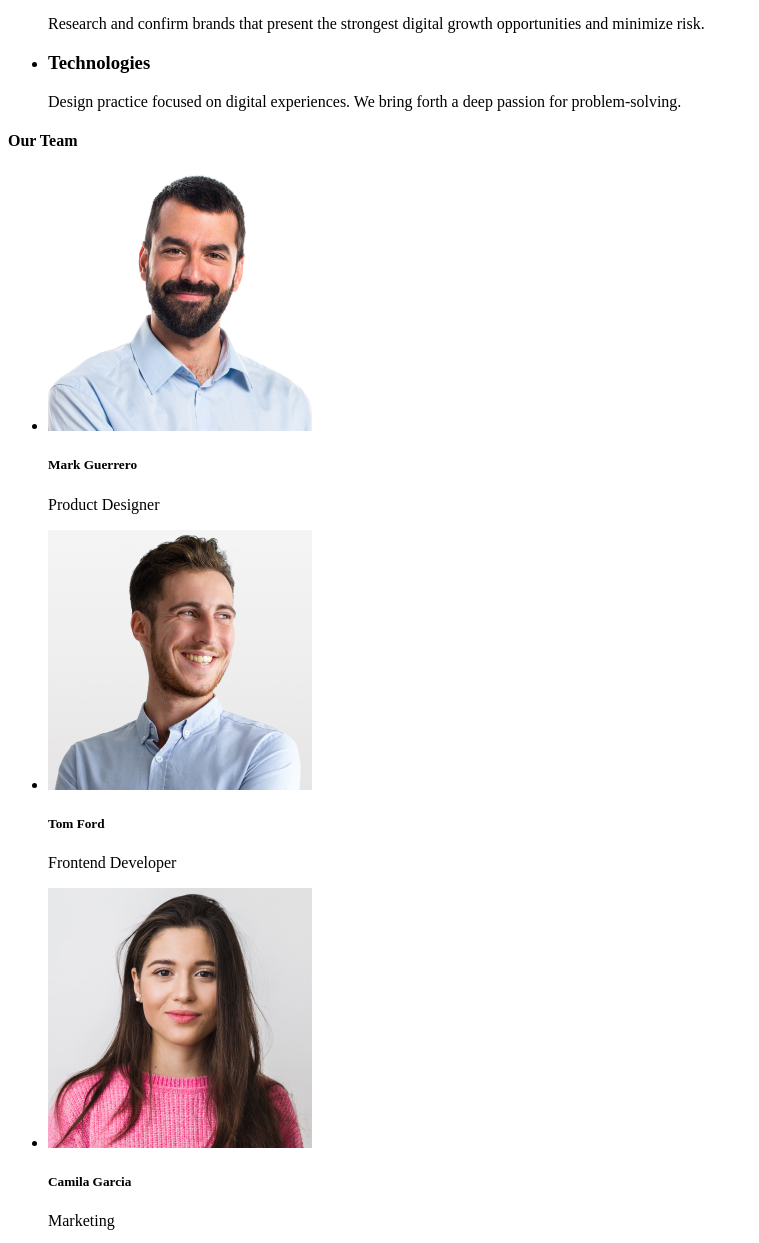
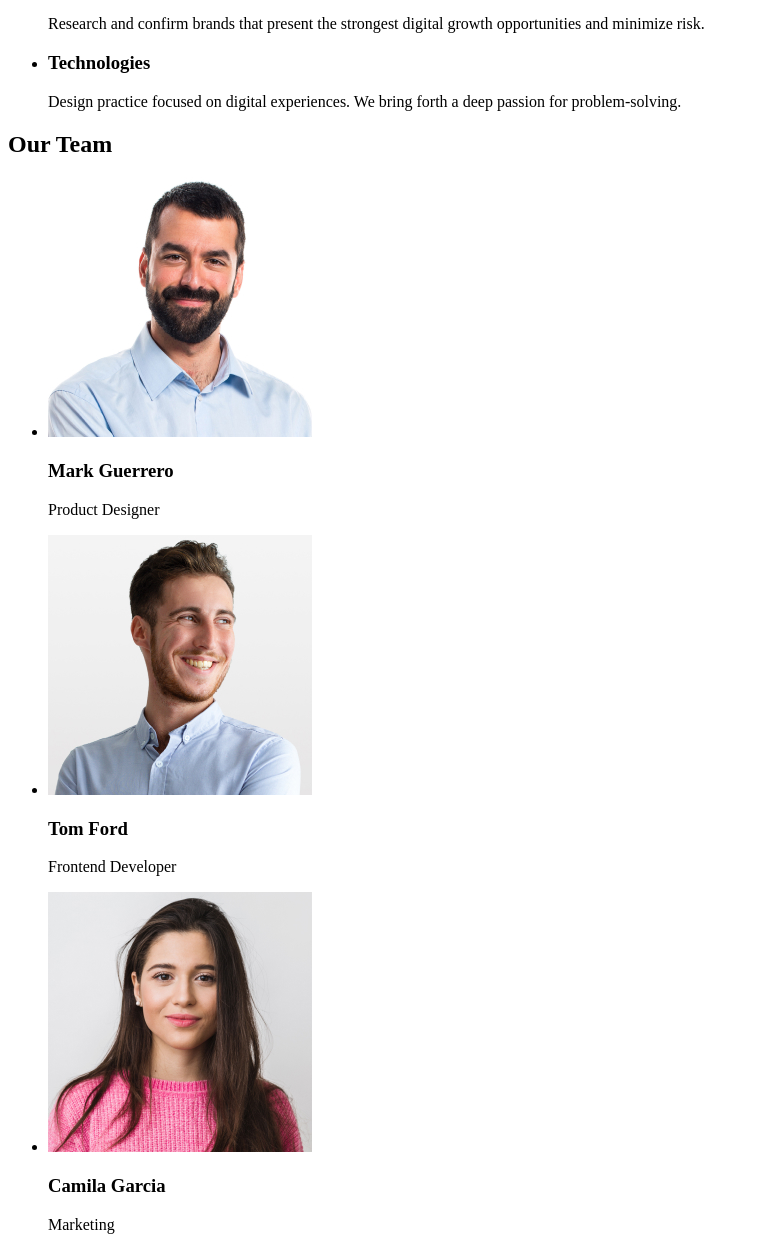
Before and after one commit to IgorRed23/goit-markup-hw-01, a plain HTML site: page index.html in a window 1280 px wide. Shown: the part 483-1726 px from the top of the page, without its empty margins (0-759 px from the left). Drawn offline with Linux system fonts and the light colour scheme.

Commit message:
Igor-Shydlovskyi_HW1(5)
Vertion #5 (11.08.2023)

```diff
--- a/index.html
+++ b/index.html
@@ -79,27 +79,27 @@
 
         <!-- Section №3: OUR TEAM: Mark + Camila + Tom + Daniel-->
         <section>
-            <h4>Our Team</h4>
+            <h2>Our Team</h2>
             <ul>
                 <li>
                     <img src="./images/people/mark-guerrero.jpg" alt="mark-guerrero" width="264" height="260">
-                    <h5>Mark Guerrero</h5>
+                    <h3>Mark Guerrero</h3>
                     <p>Product Designer</p>
                 </li>
                 <li>
                     <img src="./images/people/tom-ford.jpg" alt="tom-ford" width="264" height="260">
-                    <h5>Tom Ford</h5>
+                    <h3>Tom Ford</h3>
                     <p>Frontend Developer</p>
                 </li>
                 <li>
                     <img src="./images/people/camila-garcia.jpg" alt="camila-garcia" width="264" height="260">
-                    <h5>Camila Garcia</h5>
+                    <h3>Camila Garcia</h3>
                     <p>Marketing</p>
                 </li>
 
                 <li>
                     <img src="./images/people/daniel-wilson.jpg" alt="daniel-wilson" width="264" height="260">
-                    <h5>Daniel Wilson</h5>
+                    <h3>Daniel Wilson</h3>
                     <p>UI Designer</p>
                 </li>
             </ul>
```
